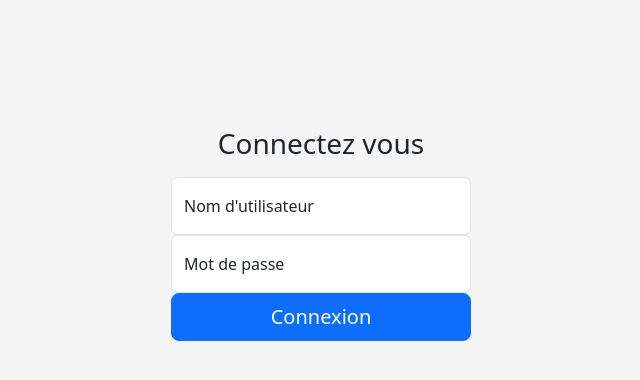
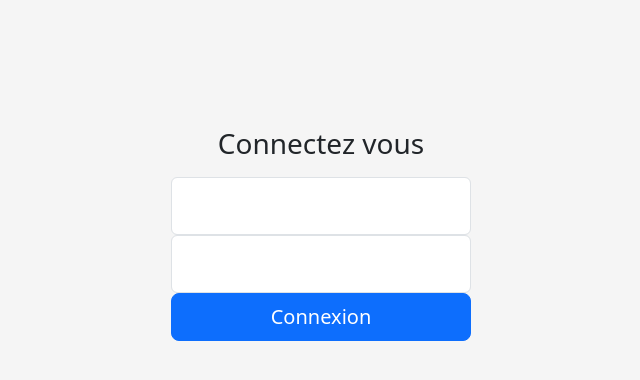
Before and after one commit to syned9/infeco, a Flask app: page /login in a window 1280 px wide. Shown: the part 158-538 px from the top of the page, without its empty margins (319-959 px from the left). Run offline with Flask 3, Linux system fonts and the light colour scheme; some libraries are stand-ins or nearby versions.

Commit message:
mise en forme page login

```diff
--- a/app/forms.py
+++ b/app/forms.py
@@ -57,7 +57,7 @@ class UserForm(FlaskForm):
     submit = SubmitField('Créer')
 
 class LoginForm(FlaskForm):
-    username = StringField('Nom d\'utilisateur', validators=[DataRequired()])
-    password = PasswordField('Mot de passe', validators=[DataRequired()])
+    username = StringField('Nom d\'utilisateur', validators=[DataRequired()], render_kw={"placeholder": "Nom d'utilisateur"})
+    password = PasswordField('Mot de passe', validators=[DataRequired()], render_kw={"placeholder": "Mot de passe"})
     # remember_me = BooleanField('Se souvenir de moi')
     submit = SubmitField('Connexion')
--- a/app/templates/login.html
+++ b/app/templates/login.html
@@ -14,11 +14,11 @@
             <h1 class="h3 mb-3 fw-normal">Connectez vous</h1>
 
             <div class="form-floating">
-                {{form.username.label(class="form-label")}}
+                <!-- {{form.username.label(class="form-label")}} -->
                 {{form.username(class="form-control")}}
             </div>
             <div class="form-floating">
-                {{form.password.label(class="form-label")}}
+                <!-- {{form.password.label(class="form-label")}} -->
                 {{form.password(class="form-control")}}
             </div>
             {{form.submit(class="w-100 btn btn-lg btn-primary")}}
```
